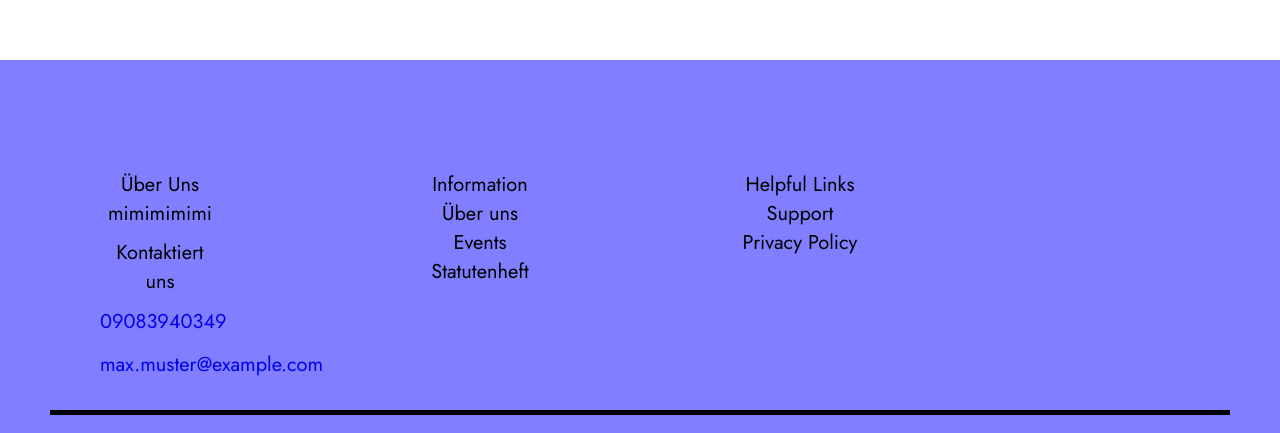
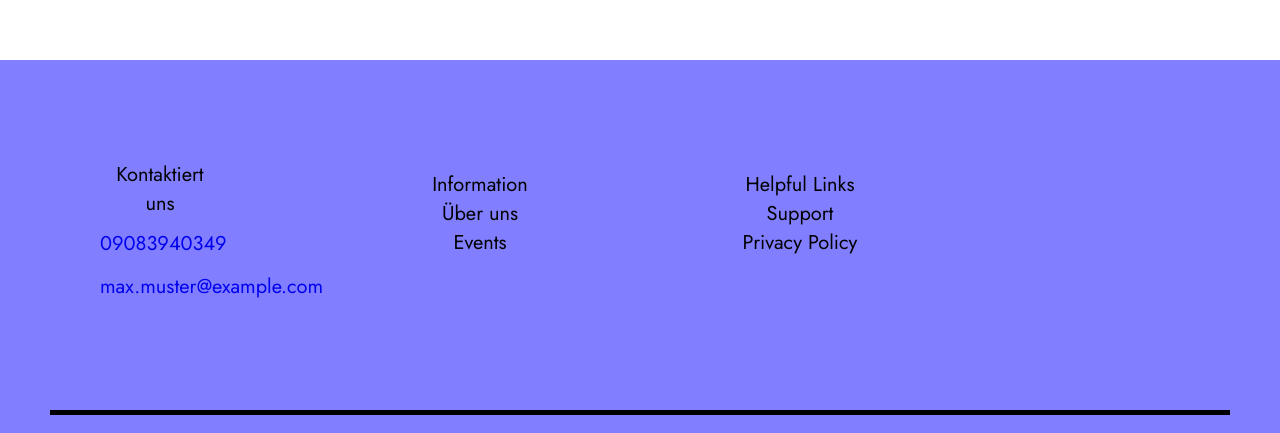
Before and after one commit to bbwmcl/Kochbuch, a plain HTML site: page src/main/resources/static/templates/index.html in a window 1280 px wide. Shown: the part 1760-2193 px from the top of the page. Drawn offline with Linux system fonts and the light colour scheme.

Commit message:
small footer changes

```diff
--- a/src/main/resources/static/templates/index.html
+++ b/src/main/resources/static/templates/index.html
@@ -31,9 +31,7 @@
   <footer>
     <div class="footer-grid-container">
         <div class="grid-item">
-            <h2>Über Uns</h2>
-            <p>mimimimimi</p>
-            <h2>Kontaktiert uns</h2>
+            <h3>Kontaktiert uns</h2>
             <a href="tel:09083940349">09083940349</a>
             <a href="mailto:max.muster@example.com">max.muster@example.com</a>
         </div>
@@ -41,7 +39,6 @@
             <h2>Information</h2>
             <h3>Über uns</h3>
             <h3>Events</h3>
-            <h3>Statutenheft</h3>
         </div>
         <div class="grid-item">
             <h2>Helpful Links</h2>
@@ -61,6 +58,5 @@
         <p class="center">Icons from:<a href="https://iconscout.com/contributors/jagathish">https://iconscout.com/contributors/jagathish</a></p>
     </div>
 </footer>
-<script src="./index.js"></script>
 </body>
 </html>
```
